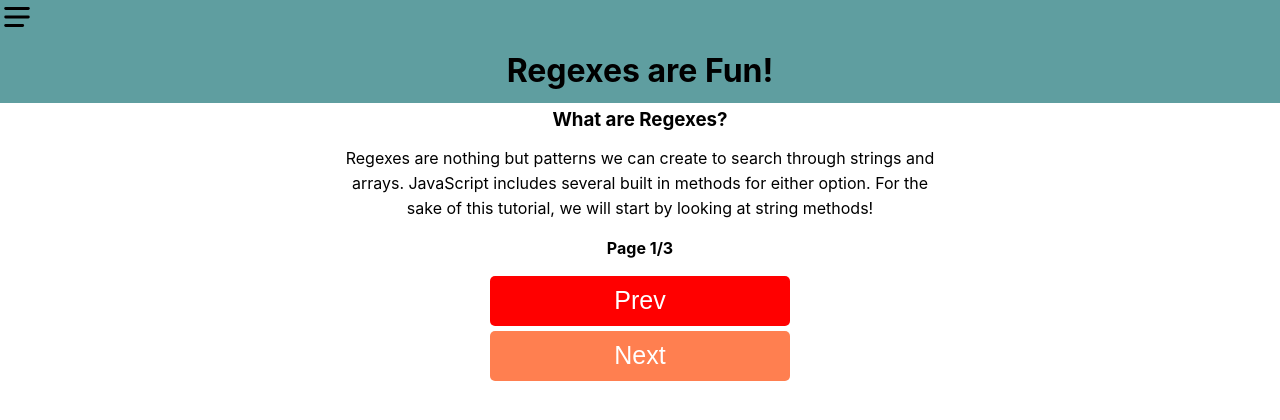
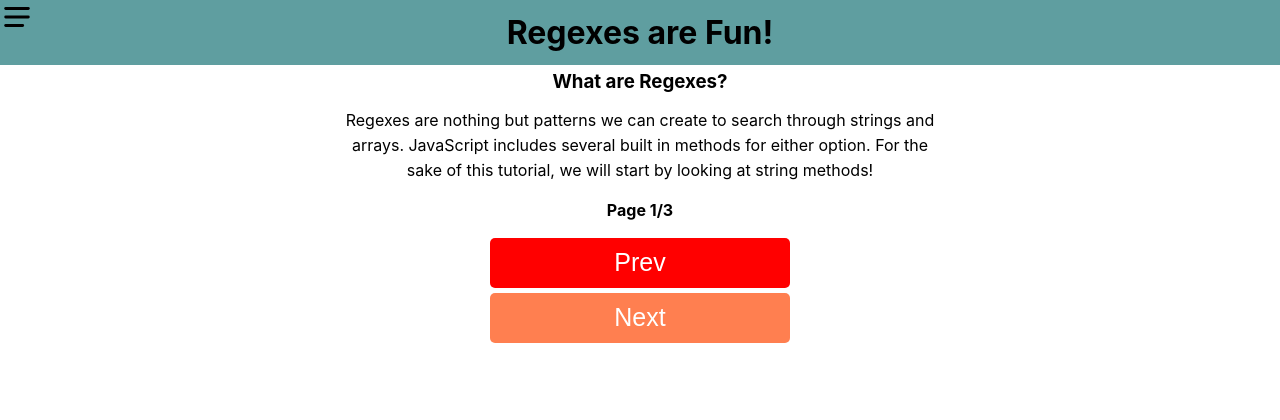
Before and after one commit to TWetmore34/regex-tutorial, a React (Create React App) app: page / in a window 1280 px wide. Shown: the top 420 px of the page. Built offline with nearby package versions, Linux system fonts and the light colour scheme.

Commit message:
added better scaling options for navbar renders

```diff
--- a/src/App.js
+++ b/src/App.js
@@ -11,17 +11,20 @@ function App() {
     {
       topic: 'What are Regexes?',
       text: 'Regexes are nothing but patterns we can create to search through strings and arrays. JavaScript includes several built in methods for either option. For the sake of this tutorial, we will start by looking at string methods!',
-      code: ""
+      code: "",
+      id: 0
     },
     {
       topic: "The .test method",
       text: "The first method we'll cover today is regex.test(str)! If you observe the code editor below, you may notice a very simple regex. The syntax for it starts out as simple as two forward slashes surrounding the pattern you'd like to find. The find method takes that pattern and returns a boolean value based on whether it exists in the string or not. In this case, /hello/ is in the string 'hello world,' so we get a return value of true!",
-      code: 'https://codepen.io/twetmore34/embed/dymKVGN?default-tab=js%2Cresult&editable=true&theme-id=dark'
+      code: 'https://codepen.io/twetmore34/embed/dymKVGN?default-tab=js%2Cresult&editable=true&theme-id=dark',
+      id: 1
     },
     {
       topic: 'The .match method',
       text: 'The next method to address is the match method. Much like .test, .match will search through a string with the pattern provided by your regex. The key difference is what the method returns. Instead of a boolean, we see the actual content that matched the pattern (more specifically, it is returned in an array - keep this in mind when accessing values grabbed with the method). so, instead of the regex /hello/ called on hello world returning true, it would instead return hello. This gives us a powerful tool for problems involving strings as we can quickly isolate the data we want to work with, rahter than just knowing its there!',
-      code: 'https://codepen.io/twetmore34/embed/VwXBpgv?default-tab=js%2Cresult&editable=true&theme-id=dark'
+      code: 'https://codepen.io/twetmore34/embed/VwXBpgv?default-tab=js%2Cresult&editable=true&theme-id=dark',
+      id: 2
     }]);
 
      // use me for msg
@@ -45,6 +48,7 @@ function App() {
 
         // set index for navbar
         const changeIndex = (e) => {
+              console.log(e.target.id)
               setIndex(e.target.id)
             }
 
@@ -67,7 +71,7 @@ function App() {
 
   return (
     <div >
-      {navBarOn ? <Navbar changeIndex={changeIndex} navbar={navbar}/> : ''}
+      {navBarOn ? <Navbar lessons={messages} changeIndex={changeIndex} navbar={navbar}/> : ''}
       <Header navbar={navbar} setIndex={setIndex} />
       <Tutorial setMsg={messages[index]} index={index}/>
       <Button color='red' text='Prev' index={indexDown}/>
--- a/src/components/Header.js
+++ b/src/components/Header.js
@@ -2,8 +2,8 @@ import { TbAlignJustified } from "react-icons/tb";
 
 const Header = ({ navbar }) => {
   return (
-    <header className="bg-custom">
-        <TbAlignJustified onClick={navbar} size={34} style={{cursor: 'pointer'}} />
+    <header  className="bg-custom">
+        <TbAlignJustified onClick={navbar} size={34} style={{cursor: 'pointer', display: 'inline', position: 'absolute', left:'0'}} />
         <h1 className="app-header">Regexes are Fun!</h1>
     </header>
   )
--- a/src/components/NavEntry.js
+++ b/src/components/NavEntry.js
@@ -1,6 +1,6 @@
 const NavEntry = ({ title, id, changeIndex }) => {
   return (
-    <div onClick={changeIndex} id={id}>
+    <div id={id} onClick={changeIndex}>
         {title}
     </div>
   )
--- a/src/components/Navbar.js
+++ b/src/components/Navbar.js
@@ -3,18 +3,24 @@ import NavEntry from './NavEntry'
 import { useState } from 'react'
 import { IoIosArrowDropdown } from 'react-icons/io'
 
-const Navbar = ({ navbar, changeIndex }) => {
+const Navbar = ({ changeIndex, lessons }) => {
 
-      //
+      // switches nav entry display
       let [regexTutorialDisplay, setRegexTutorialDisplay] = useState(false)
        // navbar entry render
        const navEntryHandler = () => {
         setRegexTutorialDisplay(!regexTutorialDisplay)
       }
 
+      // renders nav entries based on lessons
+      const lessonList = () => {
+        return lessons.map(lesson => (
+          <NavEntry id={lesson.id} key={lesson.id} changeIndex={changeIndex} title={lesson.topic} />
+        ))
+      }
+
   return (
     <nav style={{cursor: 'pointer'}} className="navbar">
-        <FaTimes onClick={navbar} style={{color: 'red', cursor: 'pointer'}} />
         <ul style={{listStyle: 'none'}}>
           <li onClick={navEntryHandler}>
             Regex Tutorial
@@ -23,9 +29,7 @@ const Navbar = ({ navbar, changeIndex }) => {
           {regexTutorialDisplay ?
             (
               <li className="nav-entry">
-            <NavEntry changeIndex={changeIndex} id={0} title={'Home'} />
-            <NavEntry changeIndex={changeIndex} id={1} title={'.test'} />
-            <NavEntry changeIndex={changeIndex} id={2} title={'.match'} />
+                {lessonList()}
              </li>
             ) :
             null}
--- a/src/style.css
+++ b/src/style.css
@@ -4,15 +4,16 @@
 }
 
 .app-header {
-    text-align: center;
     padding-top: 1%;
     padding-bottom: 1%;
+    display: inline-block;
 }
 
 .bg-custom {
     width: 100vw;
     height: auto;
     background-color: cadetblue;
+    text-align: center;
 }
 
 .btn {
```
